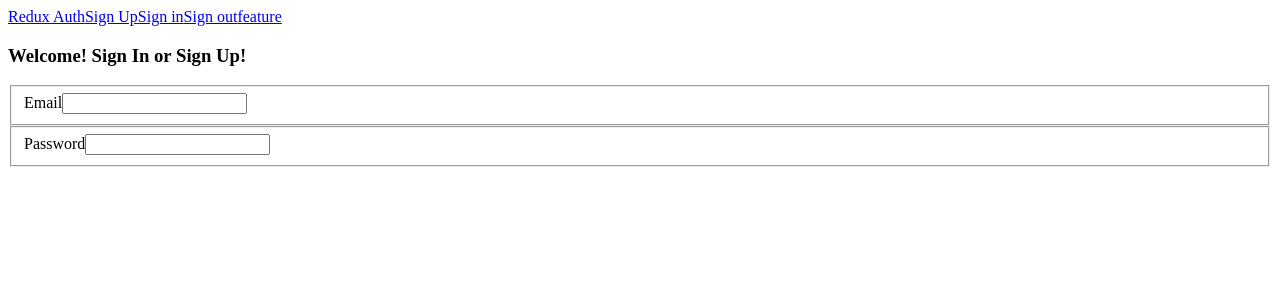
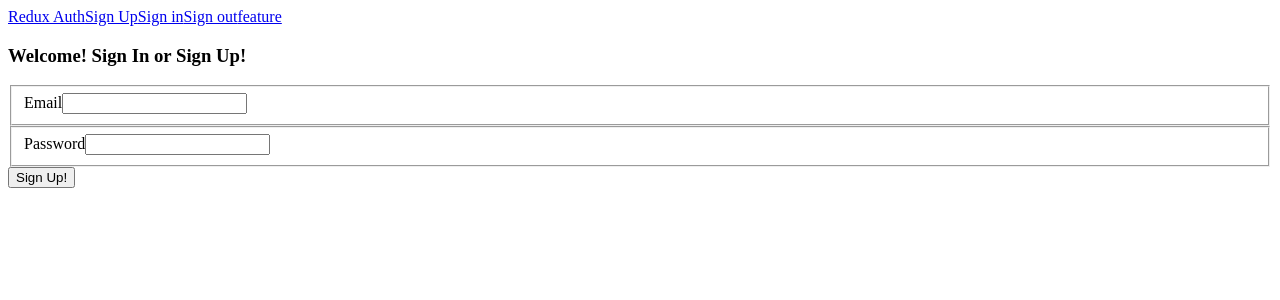
Before and after one commit to jonsoku-dev/react-test-practice, a React (Create React App) app in the folder client/: page /signup in a window 1280 px wide. Shown: the top 300 px of the page. Built offline with nearby package versions, Linux system fonts and the light colour scheme.

Commit message:
feat: redux-form 에서 onSubmit작성 (props로 handleSubmit이 내려오는구나..)

```diff
--- a/client/src/components/auth/Signup.js
+++ b/client/src/components/auth/Signup.js
@@ -2,9 +2,13 @@ import React, { Component } from "react";
 import { reduxForm, Field } from "redux-form";
 
 class Signup extends Component {
+  onSubmit = formProps => {
+    console.log(formProps);
+  };
   render() {
+    const { handleSubmit } = this.props;
     return (
-      <form>
+      <form onSubmit={handleSubmit(this.onSubmit)}>
         <fieldset>
           <label>Email</label>
           <Field
@@ -23,6 +27,7 @@ class Signup extends Component {
             autoComplete="none"
           />
         </fieldset>
+        <button>Sign Up!</button>
       </form>
     );
   }
```
